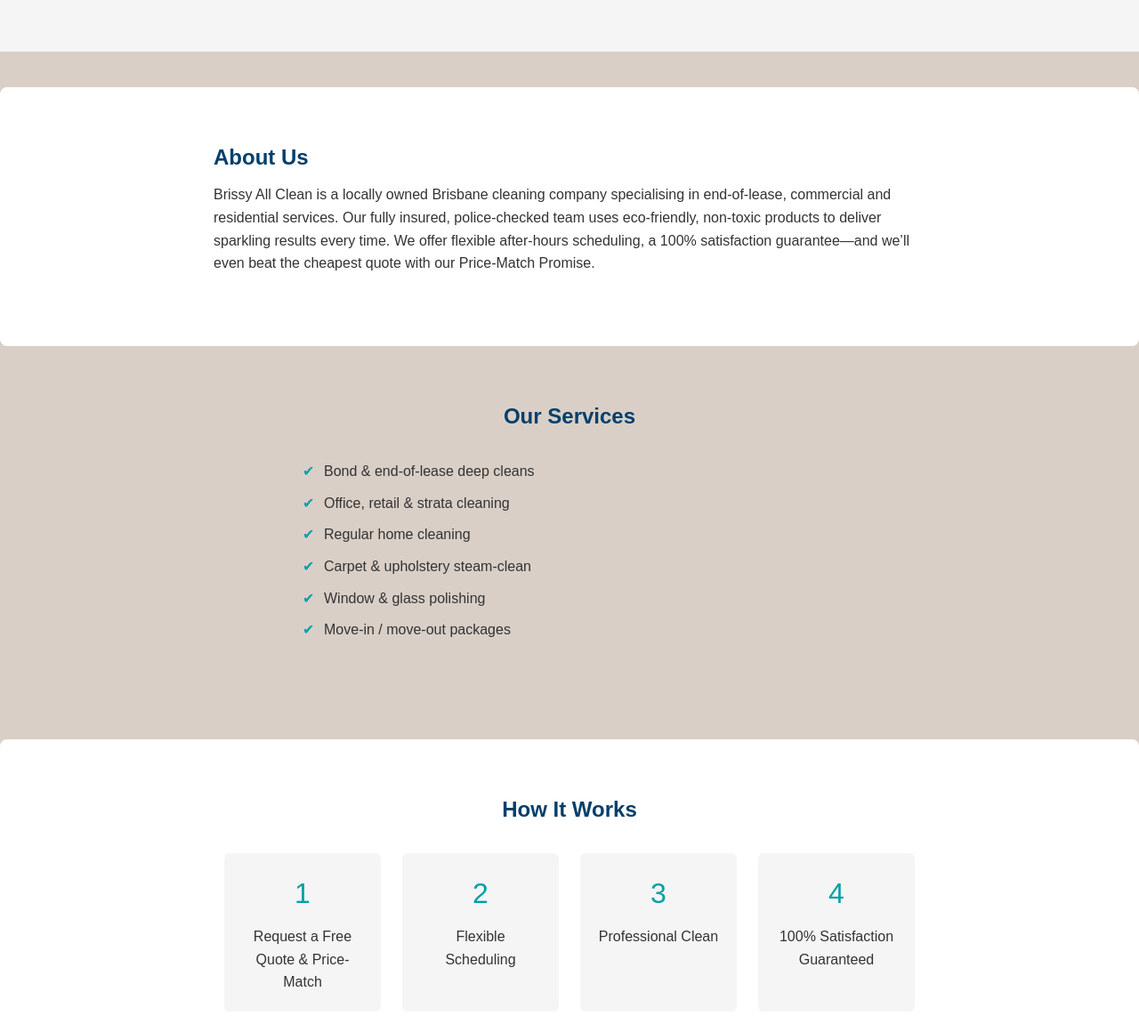
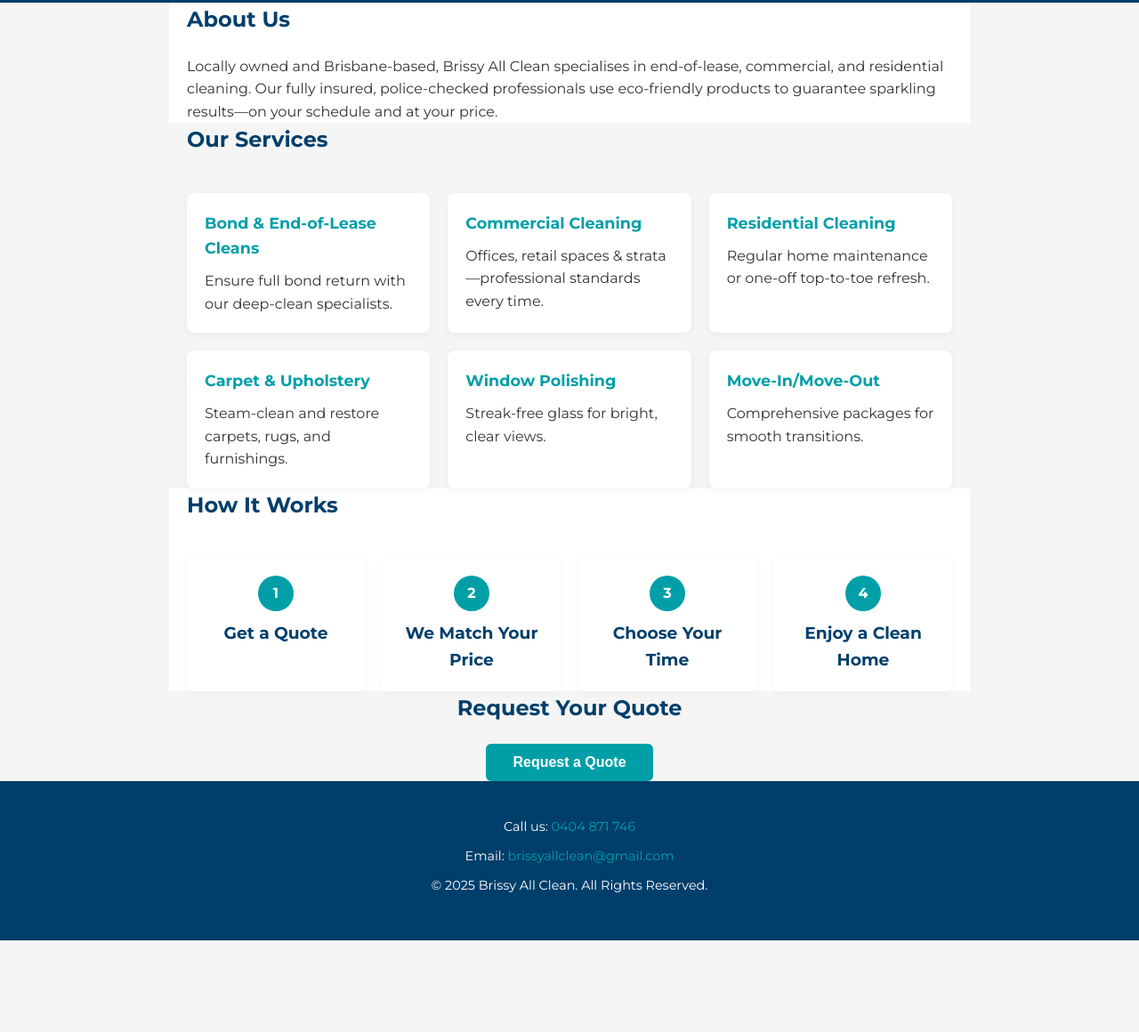
Before and after one commit to NamT11/brissyallcleans, a plain HTML site: page index.html in a window 1280 px wide. Shown: the part 435-1595 px from the top of the page at 89% size. After the commit the page ends 1492 px from the top, so only its background shows below. Drawn offline with Linux system fonts and the light colour scheme.

Commit message:
index.html

```diff
--- a/index.html
+++ b/index.html
@@ -4,52 +4,135 @@
   <meta charset="UTF-8" />
   <meta name="viewport" content="width=device-width, initial-scale=1.0" />
   <title>Brissy All Clean</title>
+  <!-- Google Fonts -->
+  <link href="https://fonts.googleapis.com/css2?family=Montserrat:wght@400;600;700&display=swap" rel="stylesheet">
   <style>
     :root {
       --navy: #003F6B;
       --teal: #009FA8;
-      --beige: #D9CFC7;
+      --light-gray: #F5F5F5;
       --dark-gray: #333333;
-      --light-gray: #f5f5f5;
-      --max-width: 800px;
+      --white: #FFFFFF;
+      --max-width: 900px;
+      --transition: 0.3s ease;
     }
     * { box-sizing: border-box; margin: 0; padding: 0; }
-    body { font-family: Arial, sans-serif; color: var(--dark-gray); line-height: 1.6; background: var(--beige); }
-    header, section, footer { padding: 60px 20px; }
-    .container { max-width: var(--max-width); margin: 0 auto; }
-    /* Hero */
-    header { text-align: center; background: var(--light-gray); }
-    header img.logo { max-width: 200px; margin-bottom: 20px; }
-    header h1 { font-size: 2.5rem; color: var(--navy); margin-bottom: 10px; }
-    header p { font-size: 1.1rem; color: var(--teal); margin-bottom: 5px; }
-    header .slogan { font-size: 1.3rem; color: var(--navy); font-weight: bold; }
+    body {
+      font-family: 'Montserrat', sans-serif;
+      color: var(--dark-gray);
+      background: var(--light-gray);
+      line-height: 1.6;
+    }
+    .container { max-width: var(--max-width); margin: 0 auto; padding: 0 20px; }
+    h1, h2, h3 { color: var(--navy); }
+    /* Header */
+    header {
+      background: var(--navy);
+      color: var(--white);
+      padding: 60px 0;
+      text-align: center;
+      position: relative;
+    }
+    header .container {
+      display: flex;
+      flex-direction: column;
+      align-items: center;
+    }
+    header img.logo { max-width: 150px; margin-bottom: 20px; }
+    header h1 { font-size: 2.5rem; font-weight: 700; margin-bottom: 10px; }
+    header p.tagline { font-size: 1.2rem; font-weight: 600; color: var(--teal); margin-bottom: 5px; }
+    header p.slogan { font-size: 1.5rem; font-weight: 700; letter-spacing: 1px; }
+    /* Section styling */
+    section { padding: 60px 0; background: var(--white); }
+    section.alt { background: var(--light-gray); }
     /* About */
-    #about { background: white; border-radius: 8px; margin-top: 40px; }
-    #about h2 { color: var(--navy); margin-bottom: 10px; }
-    #about p { margin-bottom: 20px; }
+    #about p { margin-top: 20px; font-size: 1rem; }
     /* Services */
-    #services h2 { text-align: center; color: var(--navy); margin-bottom: 30px; }
-    .services-list { list-style: none; max-width: 600px; margin: 0 auto; }
-    .services-list li { padding-left: 1.5em; margin-bottom: 10px; position: relative; }
-    .services-list li:before { content: '✔'; color: var(--teal); position: absolute; left: 0; top: 0; }
-    /* Process Diagram */
-    #process { background: white; border-radius: 8px; margin-top: 40px; }
-    #process h2 { color: var(--navy); text-align: center; margin-bottom: 30px; }
-    .steps { display: flex; flex-wrap: wrap; justify-content: space-around; }
-    .step { width: 45%; margin-bottom: 20px; padding: 20px; background: var(--light-gray); border-radius: 6px; text-align: center; }
-    .step-number { font-size: 2rem; color: var(--teal); margin-bottom: 10px; }
-    @media (min-width: 700px) { .step { width: 22%; } }
+    #services .services-list {
+      display: grid;
+      grid-template-columns: repeat(auto-fit,minmax(240px,1fr));
+      gap: 20px;
+      margin-top: 40px;
+    }
+    #services .service {
+      background: var(--white);
+      padding: 20px;
+      border-radius: 8px;
+      box-shadow: 0 2px 8px rgba(0,0,0,0.05);
+      transition: transform var(--transition);
+    }
+    #services .service:hover { transform: translateY(-5px); }
+    #services .service h3 {
+      font-size: 1.1rem;
+      margin-bottom: 10px;
+      color: var(--teal);
+    }
+    /* Process */
+    #process .steps {
+      display: flex;
+      flex-wrap: wrap;
+      justify-content: space-between;
+      gap: 20px;
+      margin-top: 40px;
+    }
+    #process .step {
+      flex: 1 1 calc(25% - 20px);
+      background: var(--white);
+      padding: 20px;
+      border-radius: 8px;
+      text-align: center;
+      box-shadow: 0 2px 8px rgba(0,0,0,0.05);
+      transition: box-shadow var(--transition);
+    }
+    #process .step:hover { box-shadow: 0 4px 12px rgba(0,0,0,0.1); }
+    #process .step-number {
+      background: var(--teal);
+      color: var(--white);
+      width: 40px;
+      height: 40px;
+      line-height: 40px;
+      border-radius: 50%;
+      display: inline-block;
+      margin-bottom: 10px;
+      font-weight: 700;
+    }
     /* Quote Form */
-    #quote { background: white; border-radius: 8px; margin-top: 40px; }
-    #quote h2 { color: var(--navy); text-align: center; margin-bottom: 20px; }
-    #open-quote-form { display: block; margin: 0 auto 20px; padding: 10px 20px; font-size: 1rem; color: white; background: var(--teal); border: none; border-radius: 4px; cursor: pointer; }
-    #quote-form { max-width: 600px; margin: 0 auto; display: none; background: var(--light-gray); padding: 20px; border-radius: 6px; }
-    #quote-form label { display: block; margin-bottom: 10px; }
-    #quote-form input, #quote-form select, #quote-form textarea { width: 100%; padding: 8px; margin-top: 4px; border: 1px solid #ccc; border-radius: 4px; }
-    #quote-form button[type="submit"] { margin-top: 10px; padding: 10px 20px; background: var(--navy); color: white; border: none; border-radius: 4px; cursor: pointer; }
+    #quote { text-align: center; }
+    #quote h2 { margin-bottom: 20px; }
+    #open-quote-form {
+      background: var(--teal);
+      color: var(--white);
+      border: none;
+      padding: 12px 30px;
+      font-size: 1rem;
+      font-weight: 600;
+      border-radius: 6px;
+      cursor: pointer;
+      transition: background var(--transition);
+    }
+    #open-quote-form:hover { background: darken(var(--teal),10%); }
+    #quote-form {
+      display: none;
+      margin: 0 auto;
+      max-width: 600px;
+      text-align: left;
+      margin-top: 20px;
+    }
+    #quote-form label { display: block; margin-bottom: 15px; font-size: 0.9rem; }
+    #quote-form input,
+    #quote-form select,
+    #quote-form textarea {
+      width: 100%;
+      padding: 10px;
+      border: 1px solid #ccc;
+      border-radius: 4px;
+      font-size: 0.9rem;
+      margin-top: 5px;
+    }
+    #quote-form button { background: var(--navy); color: var(--white); padding: 12px 25px; border: none; border-radius: 6px; font-weight: 600; cursor: pointer; }
     /* Footer */
-    footer { text-align: center; background: var(--navy); color: white; margin-top: 40px; }
-    footer p { margin-bottom: 8px; }
+    footer { background: var(--navy); color: var(--white); text-align: center; padding: 40px 20px; }
+    footer p { margin-bottom: 10px; font-size: 0.9rem; }
     footer a { color: var(--teal); text-decoration: none; }
   </style>
 </head>
@@ -58,82 +141,72 @@
     <div class="container">
       <img class="logo" src="logo.png" alt="Brissy All Clean logo" />
       <h1>Brissy All Clean</h1>
-      <p>End-of-Lease • Commercial • Residential</p>
+      <p class="tagline">End-of-Lease • Commercial • Residential</p>
       <p class="slogan">YOU SET THE PRICE!</p>
     </div>
   </header>
 
-  <section id="about">
-    <div class="container">
+  <section id="about" class="container">
     <h2>About Us</h2>
     <p>
-        Brissy All Clean is a locally owned Brisbane cleaning company specialising in end-of-lease, commercial and residential services. Our fully insured, police-checked team uses eco-friendly, non-toxic products to deliver sparkling results every time. We offer flexible after-hours scheduling, a 100% satisfaction guarantee—and we’ll even beat the cheapest quote with our Price-Match Promise.
+      Locally owned and Brisbane-based, Brissy All Clean specialises in end-of-lease, commercial, and residential cleaning. Our fully insured, police-checked professionals use eco-friendly products to guarantee sparkling results—on your schedule and at your price.
     </p>
+  </section>
+
+  <section id="services" class="container alt">
+    <h2>Our Services</h2>
+    <div class="services-list">
+      <div class="service"><h3>Bond & End-of-Lease Cleans</h3><p>Ensure full bond return with our deep-clean specialists.</p></div>
+      <div class="service"><h3>Commercial Cleaning</h3><p>Offices, retail spaces & strata—professional standards every time.</p></div>
+      <div class="service"><h3>Residential Cleaning</h3><p>Regular home maintenance or one-off top-to-toe refresh.</p></div>
+      <div class="service"><h3>Carpet & Upholstery</h3><p>Steam-clean and restore carpets, rugs, and furnishings.</p></div>
+      <div class="service"><h3>Window Polishing</h3><p>Streak-free glass for bright, clear views.</p></div>
+      <div class="service"><h3>Move-In/Move-Out</h3><p>Comprehensive packages for smooth transitions.</p></div>
     </div>
   </section>
 
-  <section id="services">
-    <div class="container">
-      <h2>Our Services</h2>
-      <ul class="services-list">
-        <li>Bond & end-of-lease deep cleans</li>
-        <li>Office, retail & strata cleaning</li>
-        <li>Regular home cleaning</li>
-        <li>Carpet & upholstery steam-clean</li>
-        <li>Window & glass polishing</li>
-        <li>Move-in / move-out packages</li>
-      </ul>
+  <section id="process" class="container">
+    <h2>How It Works</h2>
+    <div class="steps">
+      <div class="step"><div class="step-number">1</div><h3>Get a Quote</h3></div>
+      <div class="step"><div class="step-number">2</div><h3>We Match Your Price</h3></div>
+      <div class="step"><div class="step-number">3</div><h3>Choose Your Time</h3></div>
+      <div class="step"><div class="step-number">4</div><h3>Enjoy a Clean Home</h3></div>
     </div>
   </section>
 
-  <section id="process">
-    <div class="container">
-      <h2>How It Works</h2>
-      <div class="steps">
-        <div class="step"><div class="step-number">1</div><p>Request a Free Quote & Price-Match</p></div>
-        <div class="step"><div class="step-number">2</div><p>Flexible Scheduling</p></div>
-        <div class="step"><div class="step-number">3</div><p>Professional Clean</p></div>
-        <div class="step"><div class="step-number">4</div><p>100% Satisfaction Guaranteed</p></div>
-      </div>
-    </div>
-  </section>
-
-  <section id="quote">
-    <div class="container">
-      <h2>Get a Free Quote</h2>
-      <button id="open-quote-form">Get a Quote</button>
+  <section id="quote" class="container alt">
+    <h2>Request Your Quote</h2>
+    <button id="open-quote-form">Request a Quote</button>
     <form id="quote-form" action="https://formspree.io/f/mrbkoeyj" method="POST">
-        <label>Name:<input type="text" name="name" required /></label>
-        <label>Email:<input type="email" name="email" required /></label>
-        <label>Phone:<input type="tel" name="phone" required /></label>
-        <label>Service:
-          <select name="service">
-            <option>Bond & end-of-lease deep cleans</option>
-            <option>Office, retail & strata cleaning</option>
-            <option>Regular home cleaning</option>
-            <option>Carpet & upholstery steam-clean</option>
-            <option>Window & glass polishing</option>
-            <option>Move-in / move-out packages</option>
-          </select>
-        </label>
-        <label>Details:<textarea name="message" rows="4"></textarea></label>
+      <label>Name <input type="text" name="name" required /></label>
+      <label>Email <input type="email" name="email" required /></label>
+      <label>Phone <input type="tel" name="phone" required /></label>
+      <label>Service <select name="service">
+        <option>Bond & End-of-Lease</option>
+        <option>Commercial Cleaning</option>
+        <option>Residential Cleaning</option>
+        <option>Carpet & Upholstery</option>
+        <option>Window Polishing</option>
+        <option>Move-In/Out Package</option>
+      </select></label>
+      <label>Details <textarea name="message" rows="4"></textarea></label>
       <button type="submit">Submit</button>
     </form>
-    </div>
   </section>
 
   <footer>
     <div class="container">
-      <p>Call us: <a href="tel:04004871746">0404 871 746</a></p>
+      <p>Call us: <a href="tel:04004871746">0404 871 746</a></p>
       <p>Email: <a href="mailto:brissyallclean@gmail.com">brissyallclean@gmail.com</a></p>
-      <p>© 2025 Brissy All Clean. All rights reserved.</p>
+      <p>© 2025 Brissy All Clean. All Rights Reserved.</p>
     </div>
   </footer>
 
   <script>
     document.getElementById('open-quote-form').addEventListener('click', function() {
       var form = document.getElementById('quote-form');
-      form.style.display = (form.style.display === 'none' || form.style.display === '') ? 'block' : 'none';
+      form.style.display = (form.style.display === 'block') ? 'none' : 'block';
     });
   </script>
 </body>
```
Lines whose indentation alone changed are shown as unchanged.
